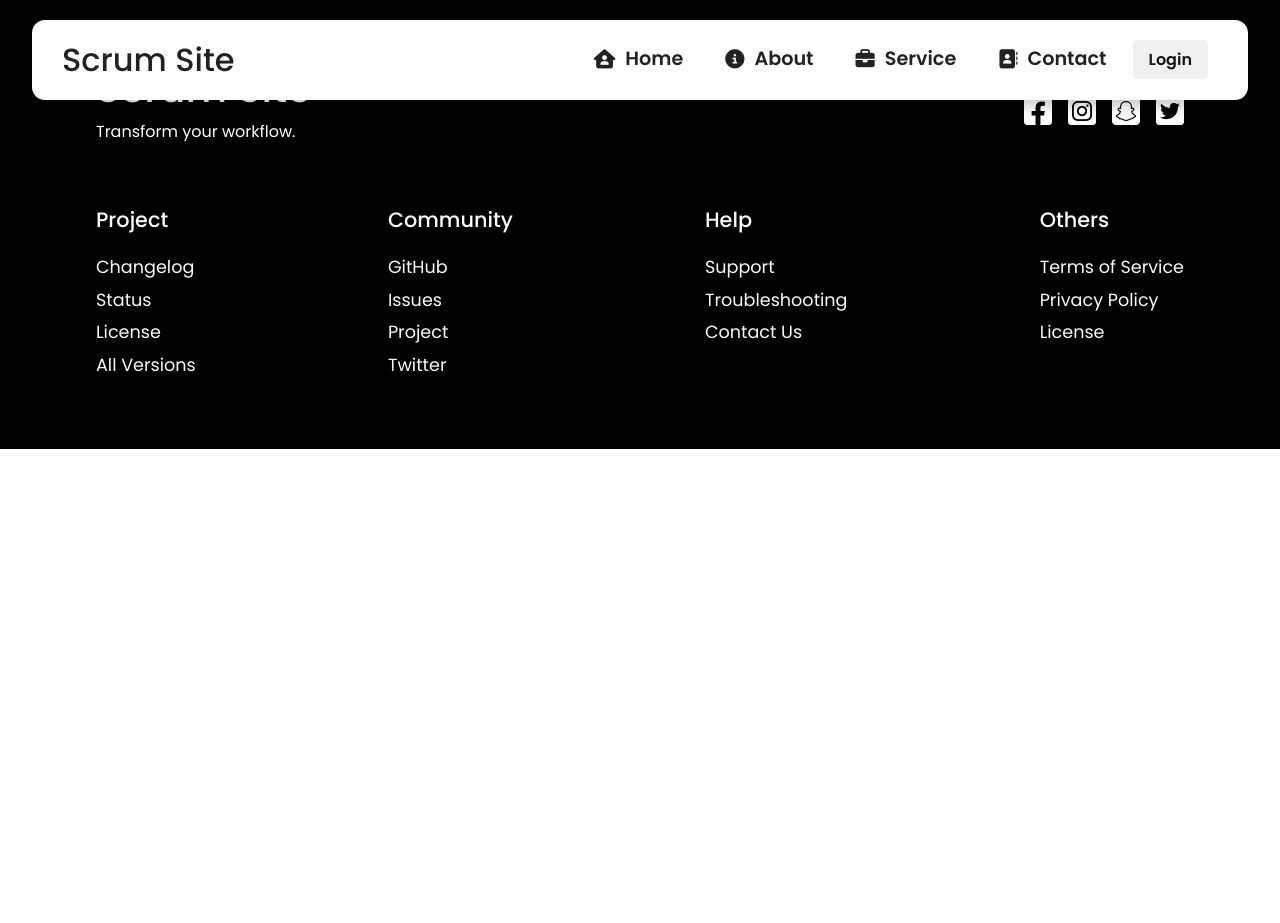
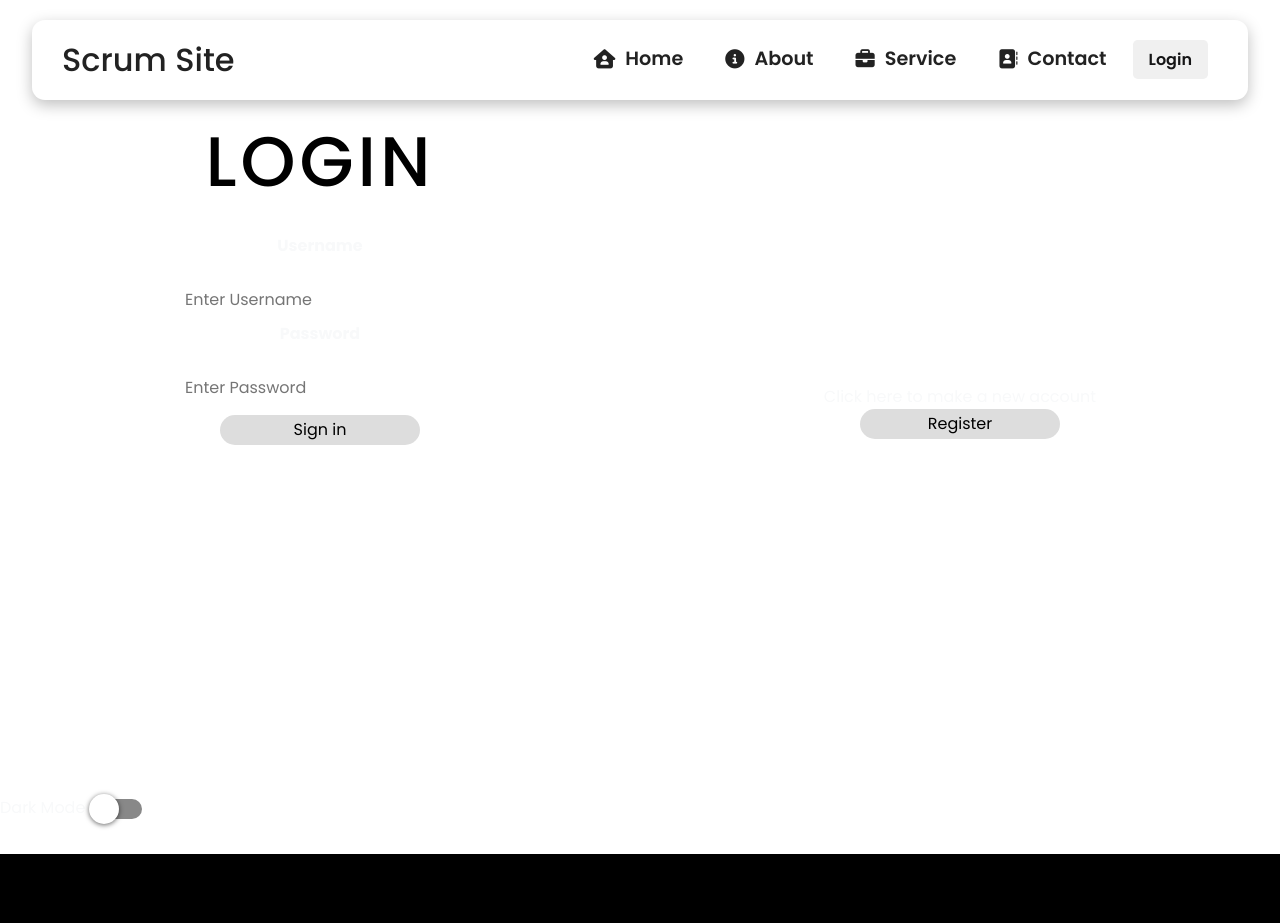
Before and after one commit to lastingParadox/cop4331-scrumsite, a React (Create React App) app in the folder client/: page /home/login in a window 1280 px wide. Shown: the top 923 px of the page. Before the commit the page ends 800 px from the top, so only its background shows below. Built offline with nearby package versions, Linux system fonts and the light colour scheme.

Commit message:
added proper route in home page for the login page

```diff
--- a/client/src/pages/Home.js
+++ b/client/src/pages/Home.js
@@ -66,6 +66,15 @@ function Home() {
                         </>
                     }
                 />
+                <Route
+                    path="login"
+                    element={
+                        <>
+                            <div style={{ width: "100%", height: "100px" }} />
+                            <Login />
+                        </>
+                    }
+                />
             </Routes>
             <Footer />
         </>
--- a/client/src/pages/Login.css
+++ b/client/src/pages/Login.css
@@ -63,7 +63,7 @@ body {
 }
 
 .login-footer {
-    position: absolute;
+    position: relative;
     bottom: 30px;
     width: 100%;
 }
@@ -86,7 +86,7 @@ body {
     background-color: #000;
     height: 100%;
     width: 50%;
-    z-index: 9999;
+    z-index: 8888;
     display: flex;
     flex-direction: column;
     align-items: center;
@@ -103,7 +103,7 @@ body {
     background-color: #fff;
     height: 100%;
     width: 50%;
-    z-index: 9999;
+    z-index: 8888;
     display: flex;
     flex-direction: column;
     align-items: center;
--- a/client/src/pages/Login.js
+++ b/client/src/pages/Login.js
@@ -301,6 +301,7 @@ export default function Login() {
                         {login}
                         {register}
                     </div>
+                    <div style={{ width: "100%", height: "100px" }} />
                 </>
             ) : (
                 <div className="login-container">
```
